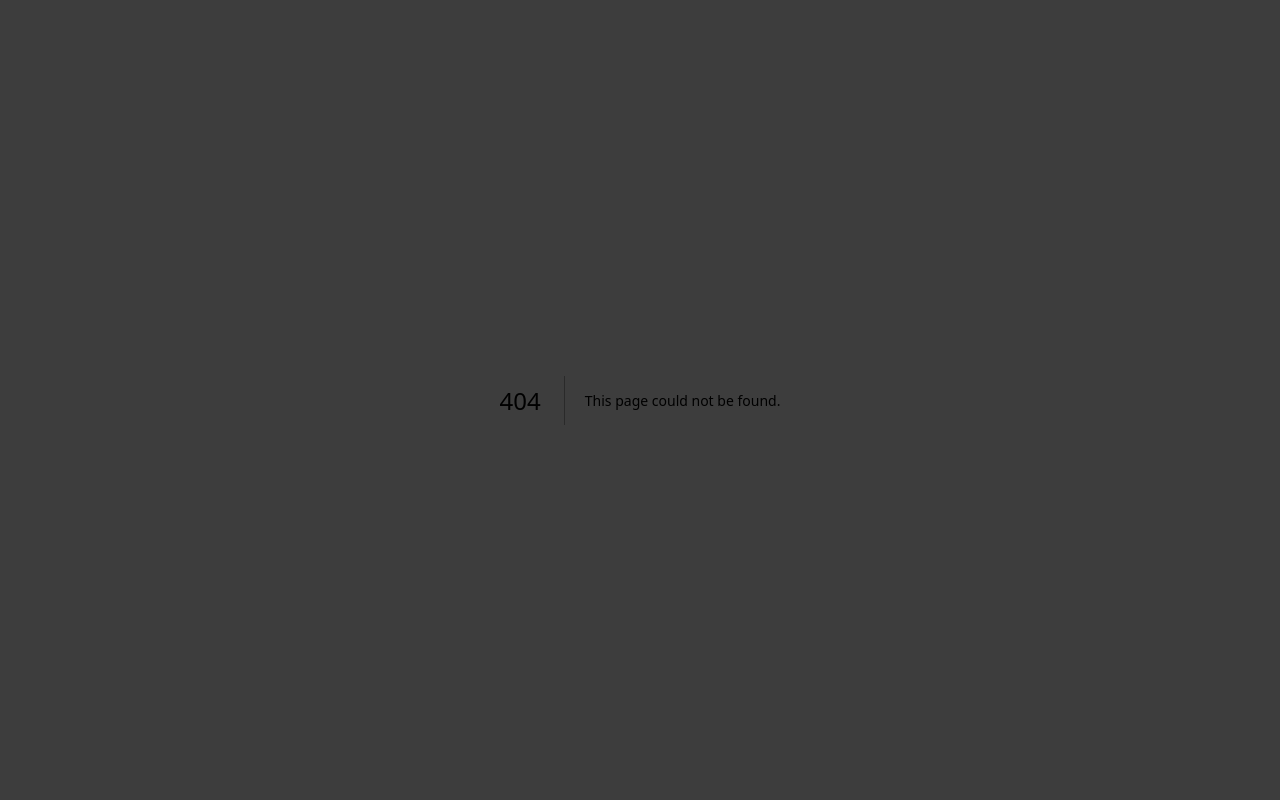
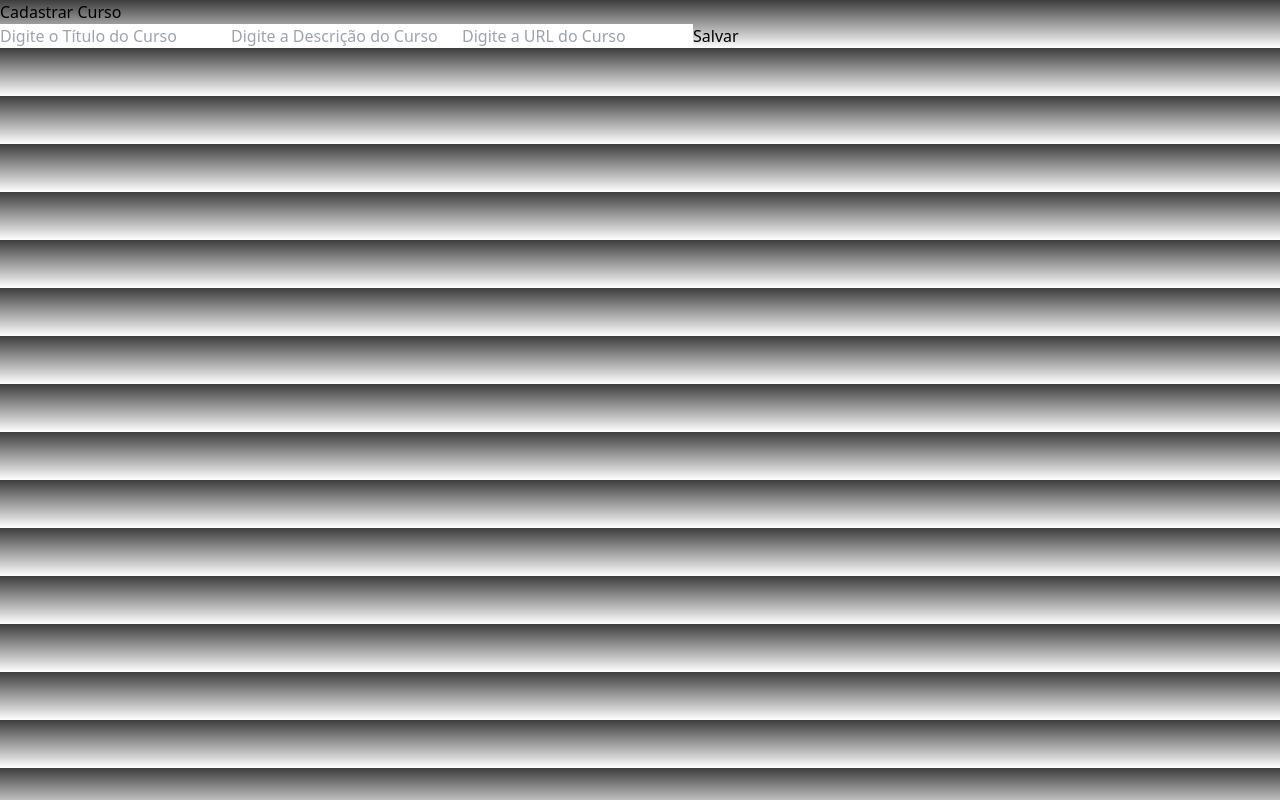
Before and after one commit to Matheusgta56/mslongo, a Next.js app: page /admin/course/new in a window 1280 px wide. Before the commit this address had no page. Built offline with nearby package versions, Linux system fonts and the light colour scheme.

Commit message:
admin001

```diff
--- /dev/null
+++ b/app/admin/course/new/page.tsx
@@ -0,0 +1,13 @@
+export default function NewCourse() {
+    return (
+        <div>
+            <h1>Cadastrar Curso</h1>
+            <form>
+                <input  type="text" placeholder="Digite o Título do Curso"/>
+                <input  type="text" placeholder="Digite a Descrição do Curso"/>
+                <input  type="text" placeholder="Digite a URL do Curso"/>
+                <button>Salvar</button>
+            </form>
+        </div>
+    )
+}
--- a/app/admin/course/page.tsx
+++ b/app/admin/course/page.tsx
@@ -0,0 +1,29 @@
+import { sql } from "@vercel/postgres";
+
+export const revalidate =0
+
+export default async function ListCourse() {
+    const { rows } = await sql`SELECT * from courses`;
+    return (
+        <div>
+            <h1 className="text-center text-white">Lista de Cursos</h1>
+
+            <table>
+                <thead>
+                    <tr> <td>Título do Curso</td> <td>Descrição</td></tr>
+                </thead>
+                <tbody>
+                    {
+                        rows.map((course) => {
+                            return (
+                                <tr key={course.id}><td>{course.title}</td> <td>{course.description}</td> </tr>
+                            )
+                        })
+                    }
+                </tbody>
+            </table>
+
+
+        </div>
+    )
+}
--- a/app/admin/page.tsx
+++ b/app/admin/page.tsx
@@ -2,7 +2,8 @@ export default function Admin(){
     return(
         <div>
         <h1 className="text-center text-8xl font-bold  border-b border-[#F56A6A] px-3 py-[3px] py-16">Área administrativa</h1>
-        <a href="/admin/course">Listar Curso</a>
+        <a href="/admin/course" className="text-[#F56A6A] text-xl text-center bg-white border-2 border-[#F56A6A] px-3 py-[3px] py-8">Listar Curso</a>
+        <a href="/admin/course"> </a>
         </div>
     )
 }
```
